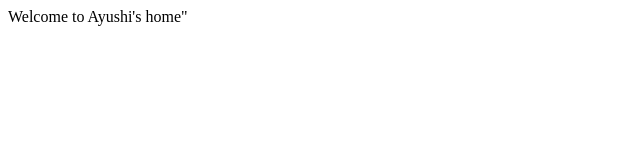
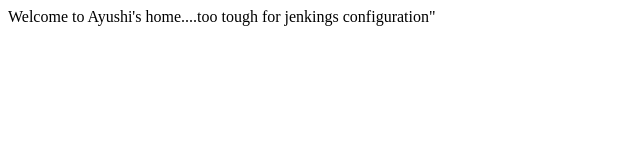
Before and after one commit to AyushiBhagat/jenkins, a plain HTML site: page index.html in a window 1280 px wide. Shown: the whole page, without its empty margins (0-640 px from the left). Drawn offline with Linux system fonts and the light colour scheme.

Commit message:
first commit

```diff
--- a/index.html
+++ b/index.html
@@ -1,5 +1,5 @@
 <html>
 <body>
-Welcome to Ayushi's home"
+Welcome to Ayushi's home....too tough for jenkings configuration"
 </body>
 </html>
```
